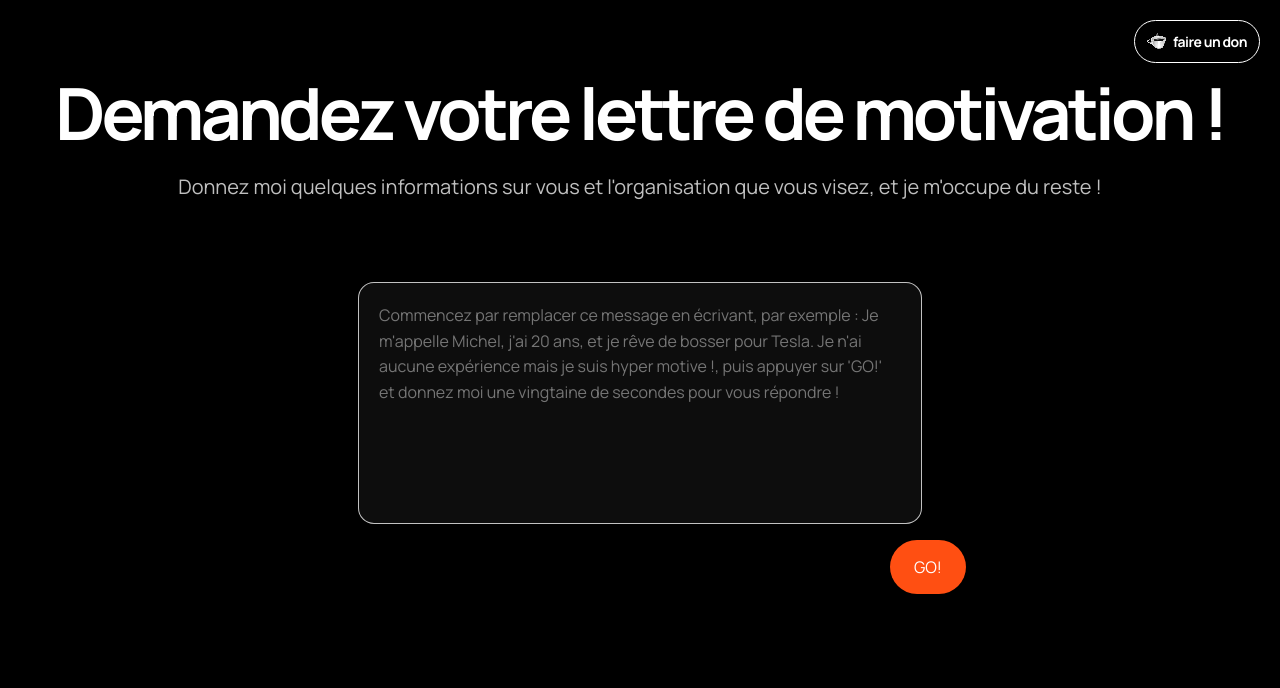
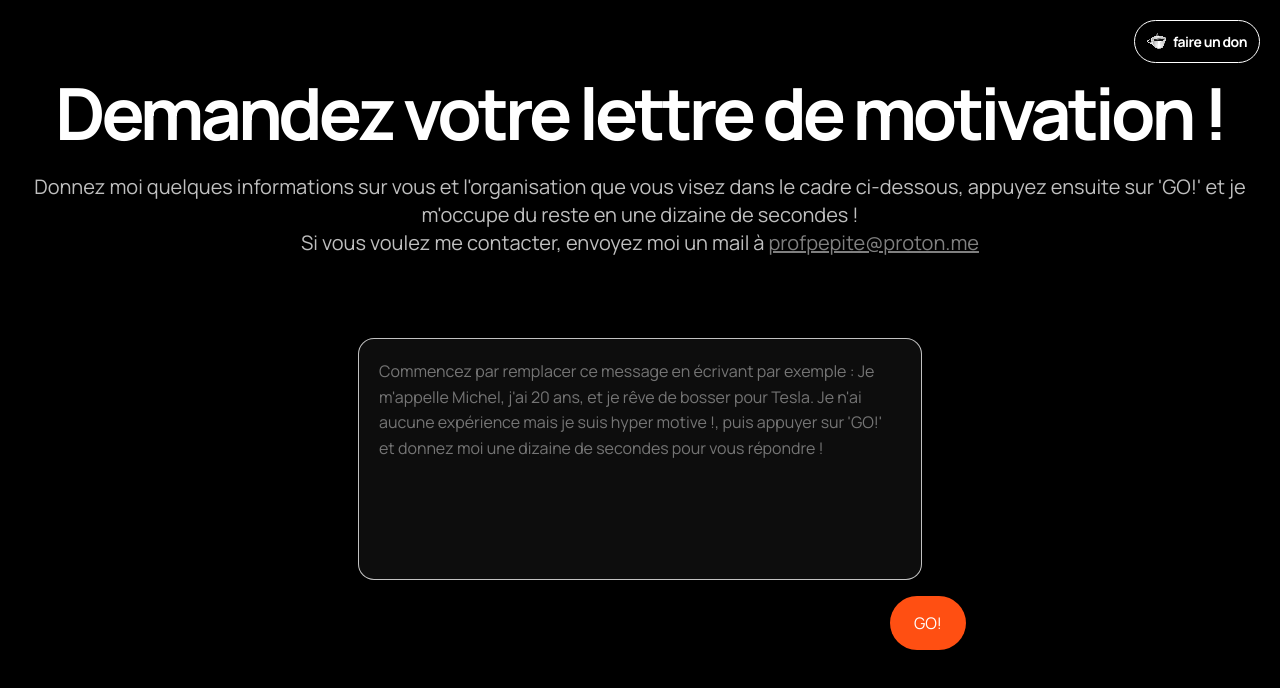
Before and after one commit to bibisixtynine/pauljob, a Next.js app: page / in a window 1280 px wide. Shown: the top 688 px of the page. Built offline with nearby package versions, Linux system fonts and the light colour scheme; no server answers.

Commit message:
instruction message updated and mail added

```diff
--- a/pages/index.js
+++ b/pages/index.js
@@ -134,12 +134,12 @@ const Home = () => {
             <h1>Demandez votre lettre de motivation !</h1>
           </div>
           <div className="header-subtitle">
-            <h2>Donnez moi quelques informations sur vous et l'organisation que vous visez, et je m'occupe du reste !</h2>
+            <h2>Donnez moi quelques informations sur vous et l'organisation que vous visez dans le cadre ci-dessous, appuyez ensuite sur 'GO!' et je m'occupe du reste en une dizaine de secondes !<br/>Si vous voulez me contacter, envoyez moi un mail à <a href="mailto:profpepite@proton.me" style={{color: 'gray'}}>profpepite@proton.me</a></h2>
           </div>
         </div>
         <div className="prompt-container">
           <textarea
-            placeholder="Commencez par remplacer ce message en écrivant, par exemple : Je m'appelle Michel, j'ai 20 ans, et je rêve de bosser pour Tesla. Je n'ai aucune expérience mais je suis hyper motive !, puis appuyer sur 'GO!' et donnez moi une vingtaine de secondes pour vous répondre !"
+            placeholder="Commencez par remplacer ce message en écrivant par exemple : Je m'appelle Michel, j'ai 20 ans, et je rêve de bosser pour Tesla. Je n'ai aucune expérience mais je suis hyper motive !, puis appuyer sur 'GO!' et donnez moi une dizaine de secondes pour vous répondre !"
             className="prompt-box"
             value={userInput}
             onChange={onUserChangedText}
```
